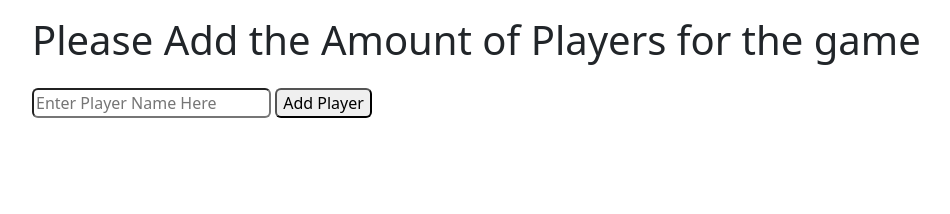
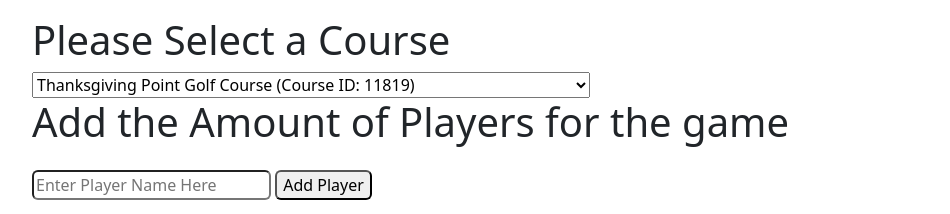
Before and after one commit to Adolfo-Contreras/Golf-score-api, a plain HTML site: page index.html in a window 1280 px wide. Shown: the whole page, without its empty margins (50-1000 px from the left). Drawn offline with nearby package versions, Linux system fonts and the light colour scheme.

Commit message:
added the html to select course

```diff
--- a/index.html
+++ b/index.html
@@ -17,8 +17,14 @@
     </header>
     <main class="container">
         <section class="my-3"><!--pick players-->
+            <h1>Please Select a Course</h1>
+            <select name="GolfCourse" id="GolfCourseSelect" class="w-50">
+                <option class="text-break w-25" value="ThanksgivingGolf">Thanksgiving Point Golf Course (Course ID: 11819)</option>
+                <option class="text-break w-25" value="FoxGolf">Fox Hollow Golf Course (Course ID: 18300)</option>
+                <option class="text-break w-25" value="SpanishGolf">Spanish Oaks Golf Course (Course ID: 19002)</option>
+            </select>
 
-            <h1 class="mb-4">Please Add the Amount of Players for the game</h1>
+            <h1 class="mb-4">Add the Amount of Players for the game</h1>
             <input class="rounded" type="text" name="PlayerName" id="PlayerName" placeholder="Enter Player Name Here">
             <button class="rounded btn-info" type="button" value="Add Player" id="addPlayerBtn">Add Player</button>
         </section>
```
